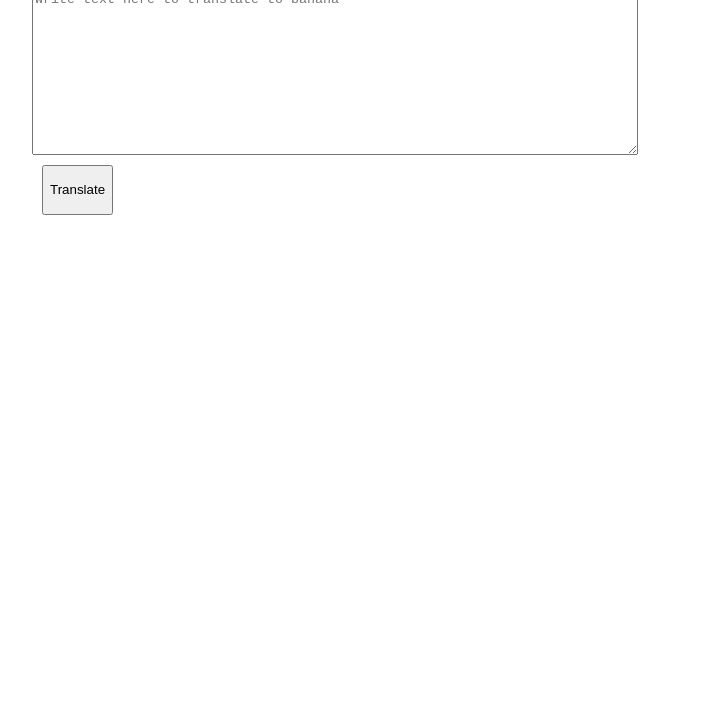
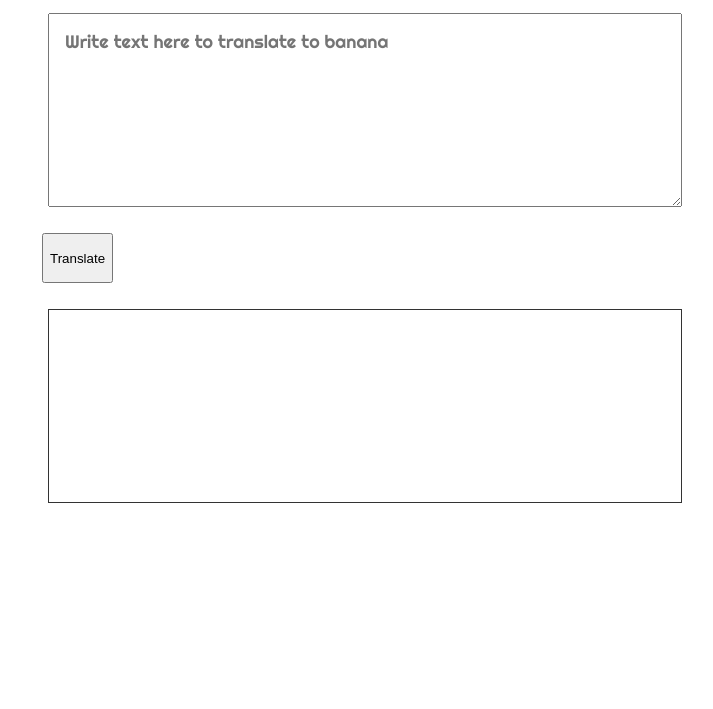
Before and after one commit to shanudjn/neog-banana-speak, a plain HTML site: page index.html in a window 1280 px wide. Shown: the part 91-800 px from the top of the page, without its empty margins (308-1021 px from the left). Drawn offline with Linux system fonts and the light colour scheme.

Commit message:
input output processing

```diff
--- a/app.js
+++ b/app.js
@@ -1,11 +1,13 @@
 var textInput = document.querySelector('#text-input');
 var btnTranslate = document.querySelector('#btn-translate');
+var textOutput = document.querySelector('#text-output');
 
 btnTranslate.addEventListener('click', function handleClick() {
     console.log('Clicked!!!');
-    console.log(textInput.value)
+    console.log(textInput.value);
+    let inputTextValue = textInput.value;
+    textOutput.innerText = inputTextValue;
+});
 
-});
-console.log(textInput);
 
 //console.log(textInput.value)
--- a/index.html
+++ b/index.html
@@ -7,13 +7,16 @@
 
     <link href="styles.css" rel="stylesheet" />
 
-    <title>Banana Speak</title>
+    <title>Banana Speak🍌</title>
 </head>
 
 <body>
-    <h1>Banana Speak</h1>
+    <h1>Banana Speak🍌</h1>
     <textarea id="text-input" placeholder="Write text here to translate to banana"></textarea>
     <button id="btn-translate">Translate</button>
+    <div id="text-output">
+
+    </div>
 
 
     <script src="app.js" type="text/javascript"></script>
--- a/styles.css
+++ b/styles.css
@@ -1,3 +1,4 @@
+@import url('https://fonts.googleapis.com/css2?family=Righteous&display=swap');
 :root {
     --primary-color: #F1C001;
     --off-white: #F3F4F6;
@@ -9,17 +10,23 @@ body{
     margin: auto;
     background-color: white;
     margin-top: 0px;
+    font-family: 'Righteous', cursive;
 }
 h1{
     text-align: center;
     background-color: var(--primary-color);
     width: 100%;
+    margin: 1rem;
+    padding: 1rem;
 }
 #text-input {
     display: block;
     width: 100%;
     height: 20vh;
-    padding: 0.5rem, 0.5rem;
+    margin: 1rem;
+    padding: 1rem;
+    font-family: 'Righteous', cursive;
+    font-size: large;
 }
 #btn-translate{
     margin: 10px 10px 10px 10px;
@@ -27,3 +34,13 @@ h1{
     max-width: 90px;
 
 }
+#text-output{
+    display: block;
+    width: 100%;
+    height: 20vh;
+    margin: 1rem;
+    padding: 1rem;
+    border: 0.025rem solid var(--dark-gray);
+    font-family: 'Righteous', cursive;
+
+}
```
